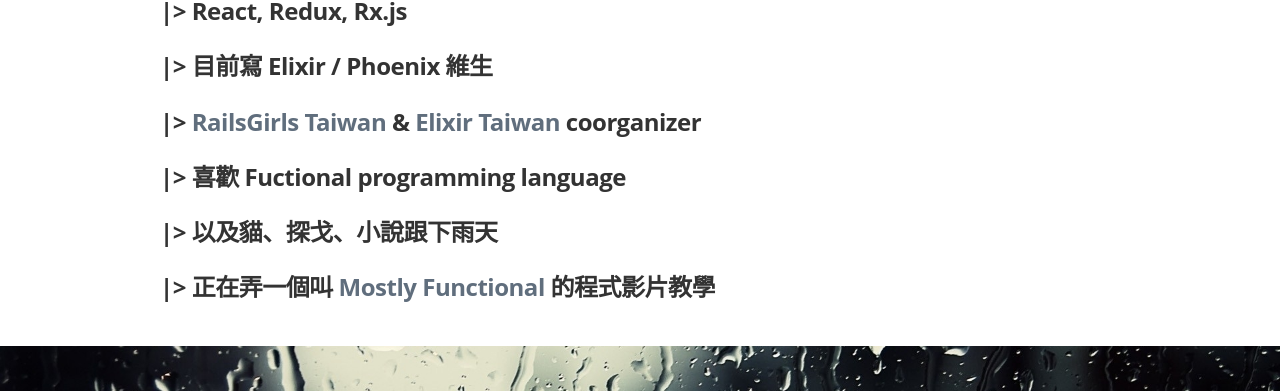
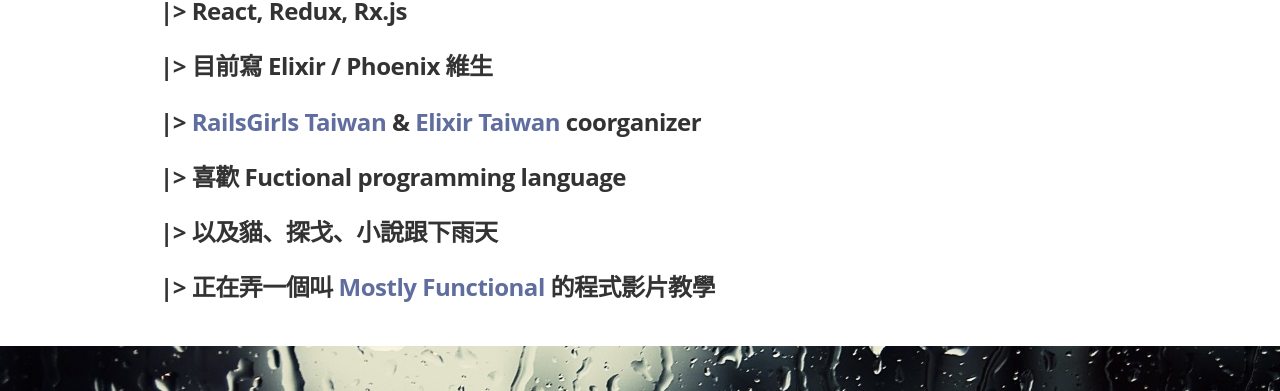
Before and after one commit to taiansu/blog, a Jekyll site: the page built from about.md, in a window 1280 px wide. Shown: the part 551-942 px from the top of the page. Built offline with Jekyll 4.4.1, drawn with Linux system fonts in a browser that asks for light colours; nearby versions of some CDN libraries; some web fonts are replaced.

Commit message:
Adjust link color

```diff
--- a/css/main.sass
+++ b/css/main.sass
@@ -401,7 +401,7 @@
         color: #737371
 
     a
-      color: #606E7D
+      color: #606E9F
       text-decoration: none
       &:hover
         text-decoration: underline
```
